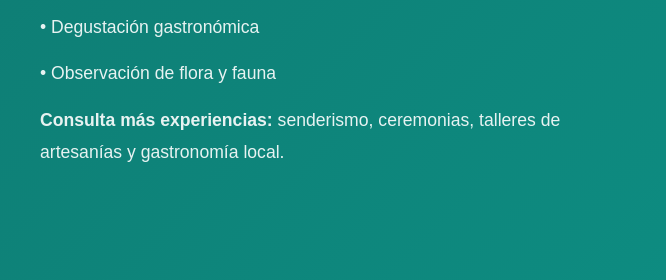
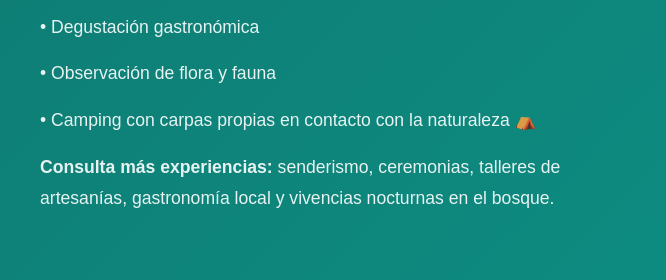
Before and after one commit to BioShuar/BioSites, a plain HTML site: page index.html in a window 1280 px wide. Shown: the part 2897-3177 px from the top of the page, 0-666 px from the left. Drawn offline with Linux system fonts and the light colour scheme; grey boxes are pictures that could not be loaded; a script that the page names is missing.

Commit message:
Update: Text File

```diff
--- a/index.html
+++ b/index.html
@@ -128,9 +128,11 @@
         <p>• Talleres de artesanías</p>
         <p>• Degustación gastronómica</p>
         <p>• Observación de flora y fauna</p>
+        <p>• Camping con carpas propias en contacto con la naturaleza ⛺</p>
 
-        <p style="margin-top: 10px;"><strong>Consulta más experiencias:</strong> senderismo, ceremonias, talleres de artesanías y gastronomía local.</p>
+        <p style="margin-top: 10px;"><strong>Consulta más experiencias:</strong> senderismo, ceremonias, talleres de artesanías, gastronomía local y vivencias nocturnas en el bosque.</p>
     </div>
+
     <div class="map-embed">
 
         <!-- Logo de Pueblos Mágicos -->
```
